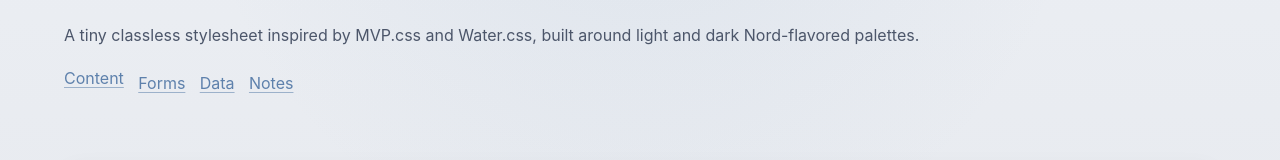
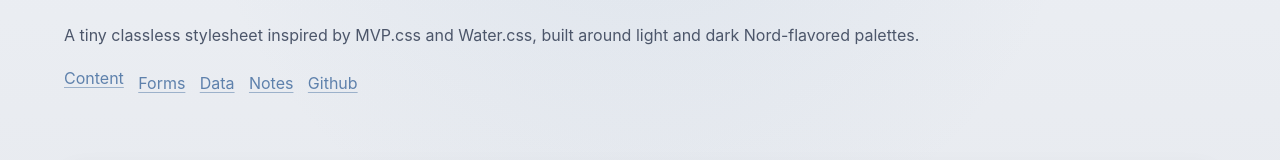
Before and after one commit to amirali/polar.css, a plain HTML site: page index.html in a window 1280 px wide. Shown: the part 172-332 px from the top of the page. Drawn offline with Linux system fonts and the light colour scheme.

Commit message:
Update index.html

```diff
--- a/index.html
+++ b/index.html
@@ -19,6 +19,7 @@
           <li><a href="#forms">Forms</a></li>
           <li><a href="#data">Data</a></li>
           <li><a href="#notes">Notes</a></li>
+          <li><a href="https://github.com/amirali/polar.css">Github</a></li>
         </ul>
       </nav>
     </header>
```
